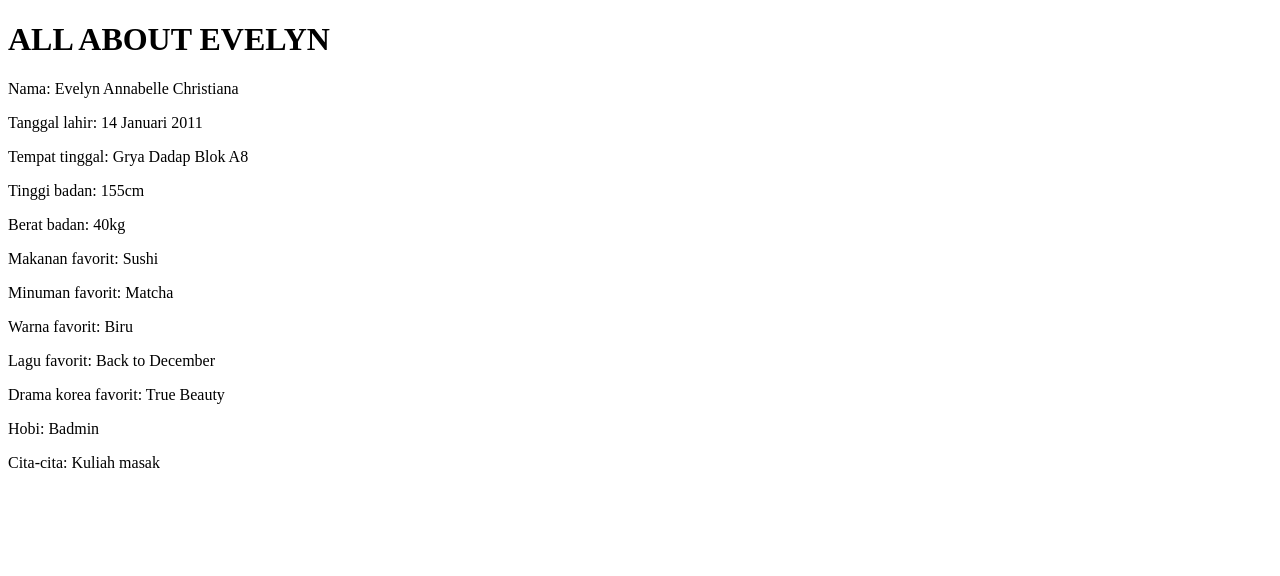
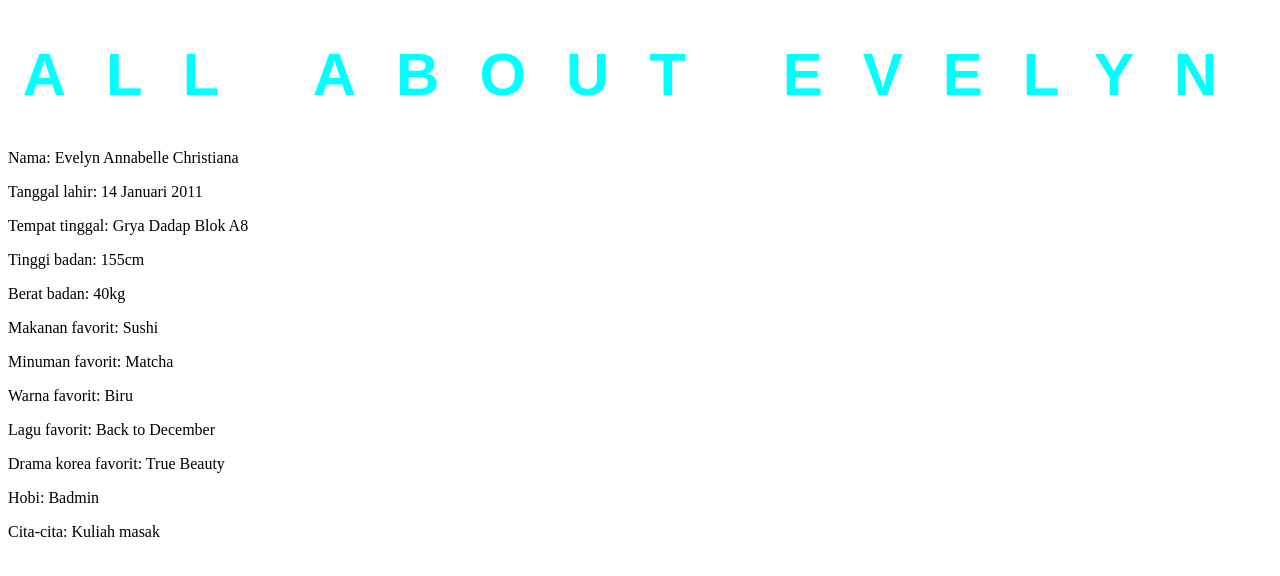
Before and after one commit to jesslynz/myfirstweb, a plain HTML site: page index.html in a window 1280 px wide. Drawn offline with Linux system fonts and the light colour scheme.

Commit message:
Update index.html

```diff
--- a/index.html
+++ b/index.html
@@ -4,7 +4,7 @@
 <head>
     <meta charset="UTF-8">
     <meta name="viewport" content="width=device-width, initial-scale=1.0">
-    <link rel="stylesheet" href="myfirstweb">
+    <link rel="stylesheet" href="myfirstweb.css">
     <title>Document</title>
 </head>
 <body>
```
